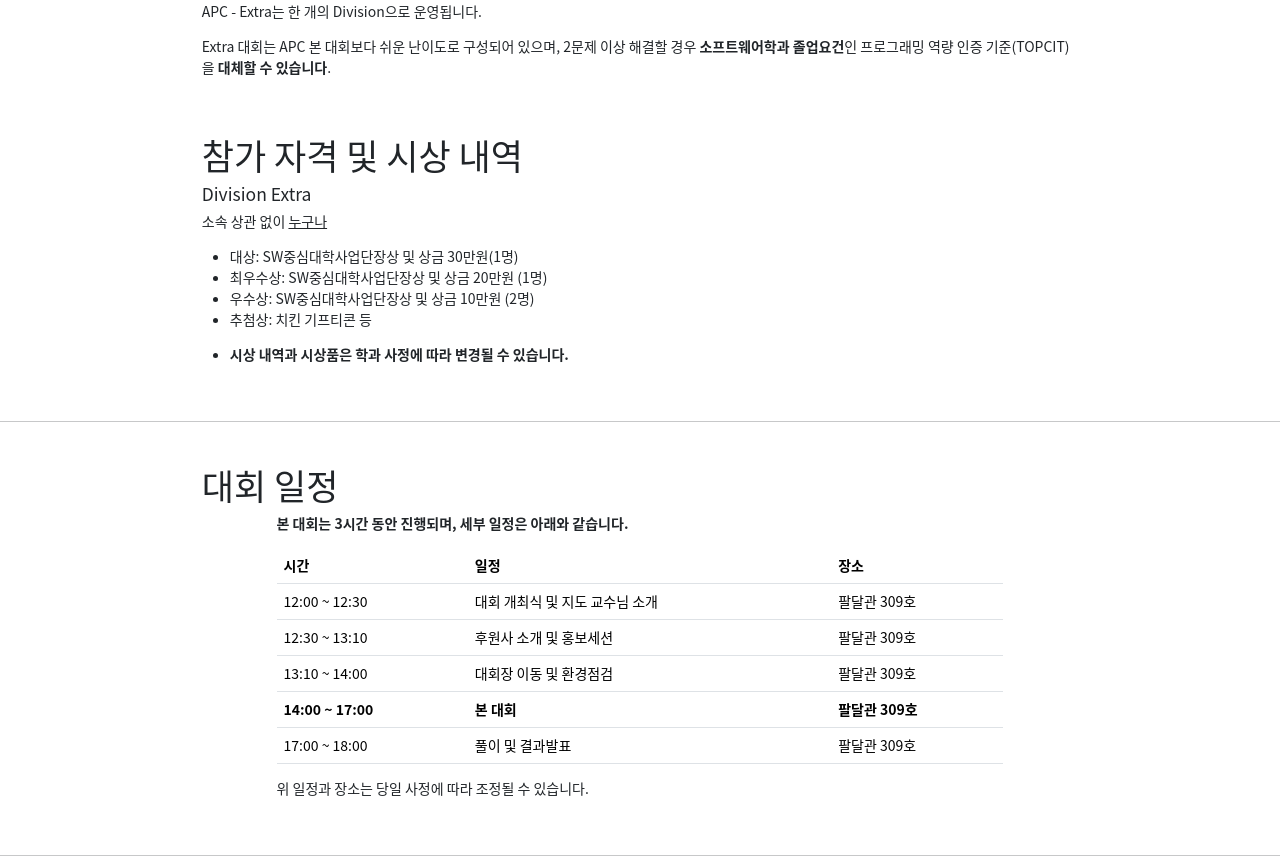
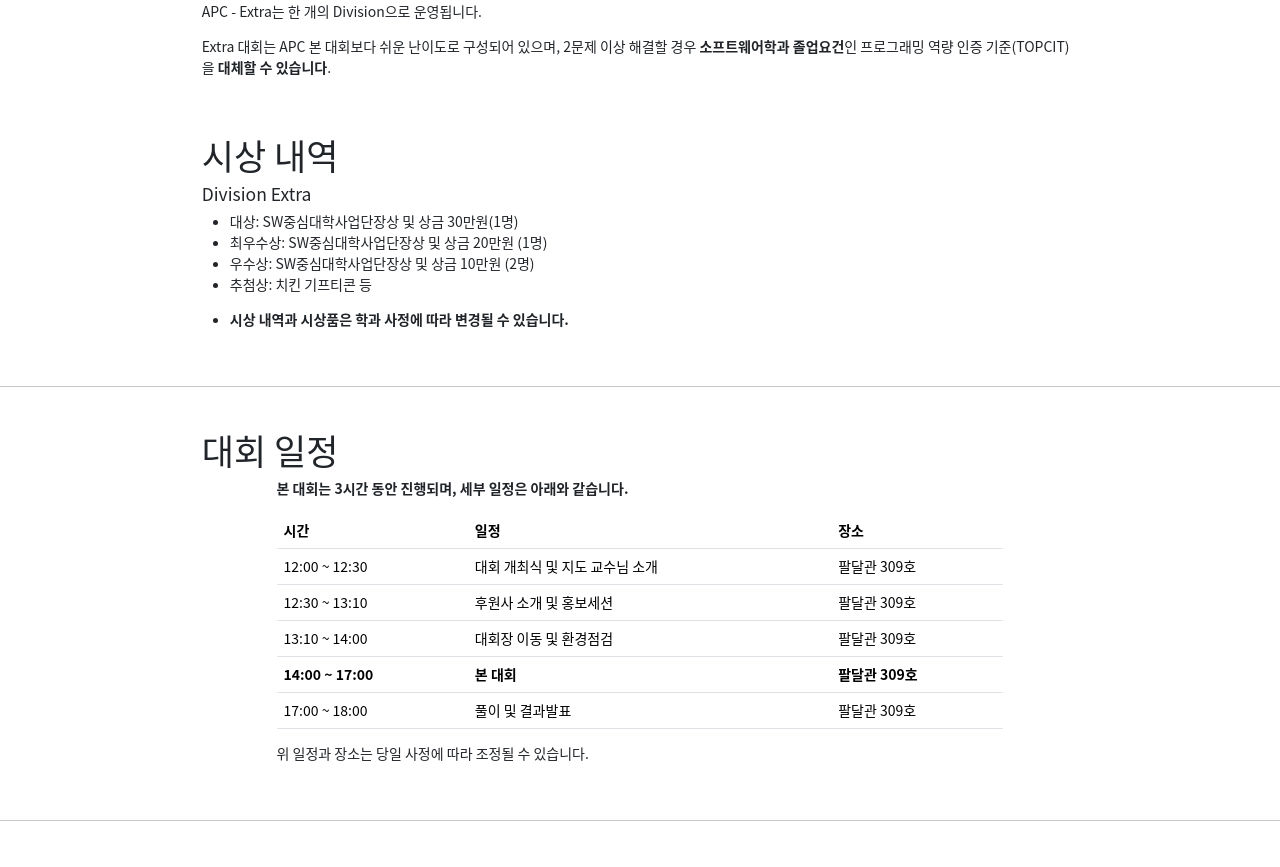
Before and after one commit to shake-union/shake-site, a SvelteKit app: page /apc-x in a window 1280 px wide. Shown: the part 2120-2987 px from the top of the page. Built offline with nearby package versions, Linux system fonts and the light colour scheme.

Commit message:
참가자격

```diff
--- a/src/routes/(apc-x)/apc-x/+page.svelte
+++ b/src/routes/(apc-x)/apc-x/+page.svelte
@@ -187,11 +187,8 @@
 				<br>
 				<br>
 
-				<h1>참가 자격 및 시상 내역</h1>
+				<h1>시상 내역</h1>
 						<h5>Division Extra</h5>
-						<p>
-							소속 상관 없이 <u> 누구나 </u>
-						</p>
 						<ul>
 							<li>대상: SW중심대학사업단장상 및 상금 30만원(1명)</li>
 							<li>최우수상: SW중심대학사업단장상 및 상금 20만원 (1명)</li>
```
